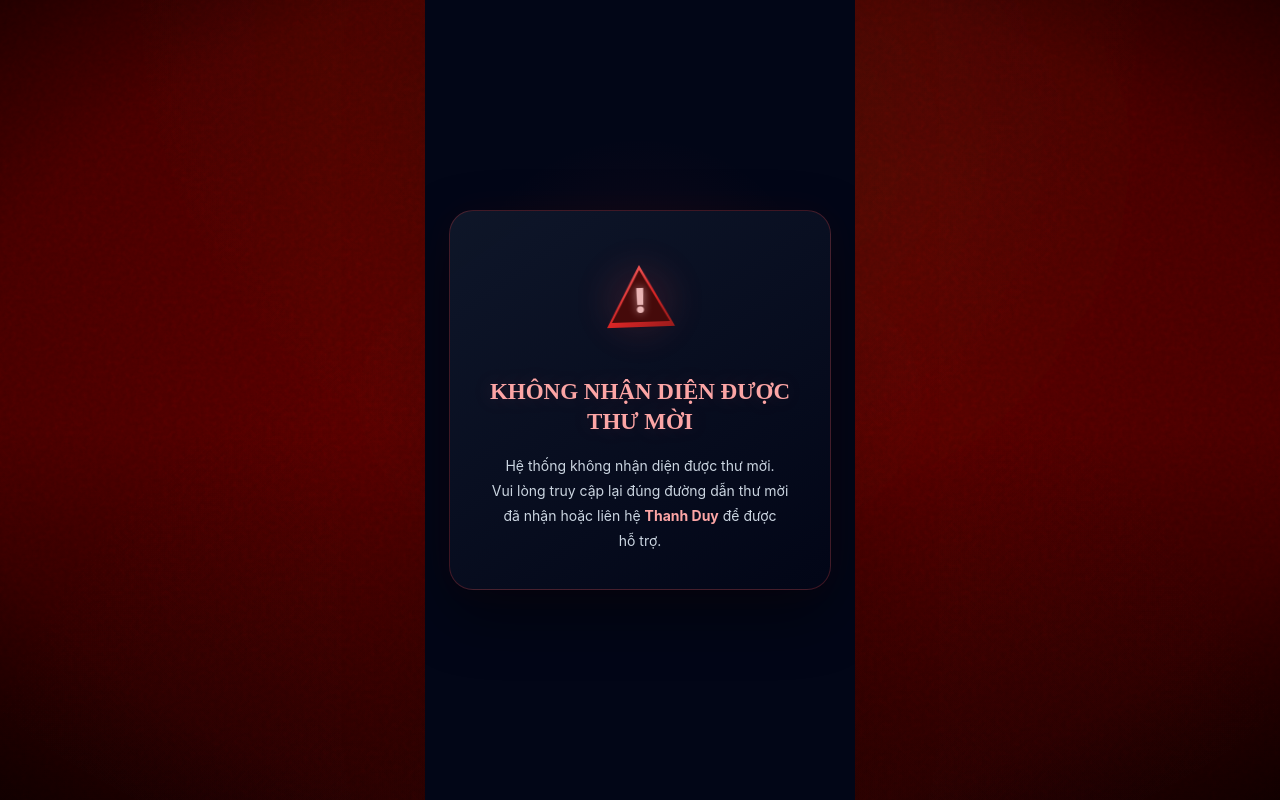
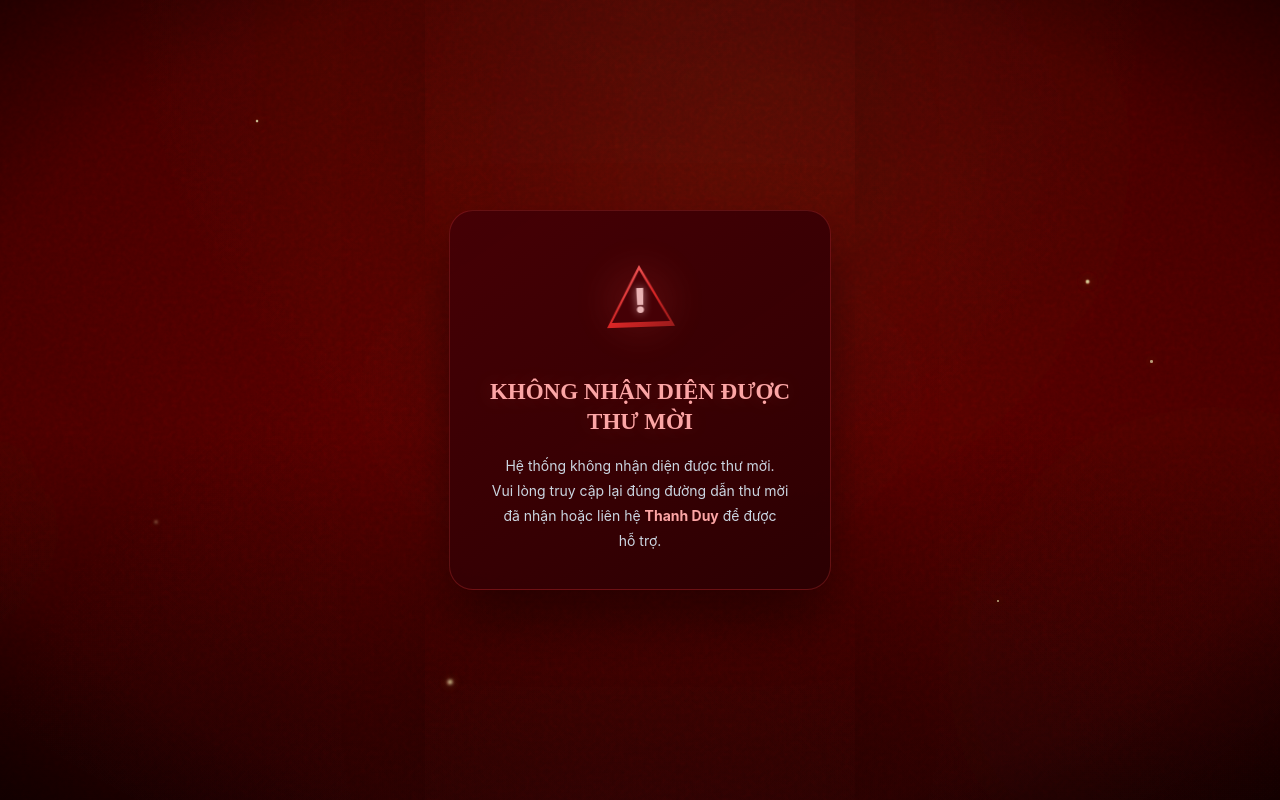
Before and after one commit to thanhduy623/graduation, a Vue app: page /no-info in a window 1280 px wide. Built offline with nearby package versions, Linux system fonts and the light colour scheme.

Commit message:
Đổi theme màu toàn hệ thống base + main + background

```diff
--- a/src/App.vue
+++ b/src/App.vue
@@ -5,7 +5,7 @@ import Toast from '@/components/Toast.vue'
 
 <template>
   <div
-    class="min-h-screen bg-navy-950 text-slate-100 font-sans antialiased selection:bg-gold-500 selection:text-navy-950"
+    class="min-h-screen bg-wine-950 text-slate-100 font-sans antialiased selection:bg-gold-500 selection:text-wine-950"
   >
     <AppViewport />
 
--- a/src/components/layout/AppBackground.vue
+++ b/src/components/layout/AppBackground.vue
@@ -3,18 +3,18 @@
     <!-- Ambient light -->
     <div class="background-orb background-orb--gold"></div>
 
-    <div class="background-orb background-orb--blue"></div>
+    <div class="background-orb background-orb--wine"></div>
 
-    <div class="background-orb background-orb--navy"></div>
+    <div class="background-orb background-orb--deep-wine"></div>
 
-    <!-- Subtle particles -->
+    <!-- Subtle particles with depth of field -->
     <div class="background-particles">
-      <span class="background-particle background-particle--1"></span>
-      <span class="background-particle background-particle--2"></span>
-      <span class="background-particle background-particle--3"></span>
-      <span class="background-particle background-particle--4"></span>
-      <span class="background-particle background-particle--5"></span>
-      <span class="background-particle background-particle--6"></span>
+      <span class="background-particle background-particle--small background-particle--1"></span>
+      <span class="background-particle background-particle--medium background-particle--2"></span>
+      <span class="background-particle background-particle--large background-particle--3"></span>
+      <span class="background-particle background-particle--small background-particle--4"></span>
+      <span class="background-particle background-particle--medium background-particle--5"></span>
+      <span class="background-particle background-particle--large background-particle--6"></span>
     </div>
 
     <!-- Soft vignette -->
--- a/src/views/NoInfoPage.vue
+++ b/src/views/NoInfoPage.vue
@@ -42,8 +42,6 @@
   padding: 24px;
   box-sizing: border-box;
 
-  background: radial-gradient(circle at 50% 40%, rgba(239, 68, 68, 0.08), transparent 35%), #020617;
-
   color: #fff;
   text-align: center;
   user-select: none;
@@ -51,7 +49,7 @@
 }
 
 /* ========================================
-   CARD
+   CARD (Đã chuyển sang nền rượu vang sâu)
 ======================================== */
 
 .warning-card {
@@ -64,13 +62,13 @@
 
   border-radius: 24px;
 
-  background: linear-gradient(145deg, rgba(15, 23, 42, 0.96), rgba(2, 6, 23, 0.94));
+  background: linear-gradient(145deg, rgba(69, 0, 5, 0.96), rgba(42, 0, 2, 0.94));
 
   border: 1px solid rgba(239, 68, 68, 0.25);
 
   box-shadow:
-    0 25px 60px rgba(0, 0, 0, 0.45),
-    0 0 40px rgba(239, 68, 68, 0.05);
+    0 25px 60px rgba(0, 0, 0, 0.55),
+    0 0 40px rgba(157, 0, 9, 0.15);
 
   backdrop-filter: blur(16px);
   -webkit-backdrop-filter: blur(16px);
@@ -142,7 +140,7 @@
 
   clip-path: polygon(50% 0%, 100% 100%, 0% 100%);
 
-  background: #450a0a;
+  background: #450005;
 }
 
 /* Dấu ! */
--- a/src/views/NotFoundPage.vue
+++ b/src/views/NotFoundPage.vue
@@ -42,8 +42,6 @@
   padding: 24px;
   box-sizing: border-box;
 
-  background: radial-gradient(circle at 50% 40%, rgba(239, 68, 68, 0.08), transparent 35%), #020617;
-
   color: #fff;
   text-align: center;
   user-select: none;
@@ -51,7 +49,7 @@
 }
 
 /* ========================================
-   CARD
+   CARD (Đã chuyển sang nền rượu vang sâu)
 ======================================== */
 
 .warning-card {
@@ -64,13 +62,13 @@
 
   border-radius: 24px;
 
-  background: linear-gradient(145deg, rgba(15, 23, 42, 0.96), rgba(2, 6, 23, 0.94));
+  background: linear-gradient(145deg, rgba(69, 0, 5, 0.96), rgba(42, 0, 2, 0.94));
 
   border: 1px solid rgba(239, 68, 68, 0.25);
 
   box-shadow:
-    0 25px 60px rgba(0, 0, 0, 0.45),
-    0 0 40px rgba(239, 68, 68, 0.05);
+    0 25px 60px rgba(0, 0, 0, 0.55),
+    0 0 40px rgba(157, 0, 9, 0.15);
 
   backdrop-filter: blur(16px);
   -webkit-backdrop-filter: blur(16px);
@@ -142,7 +140,7 @@
 
   clip-path: polygon(50% 0%, 100% 100%, 0% 100%);
 
-  background: #450a0a;
+  background: #450005;
 }
 
 /* Dấu ! */
```
